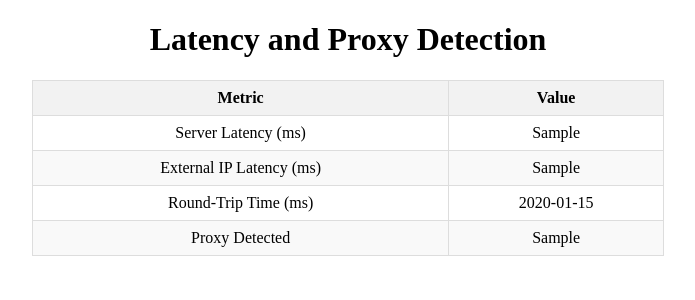
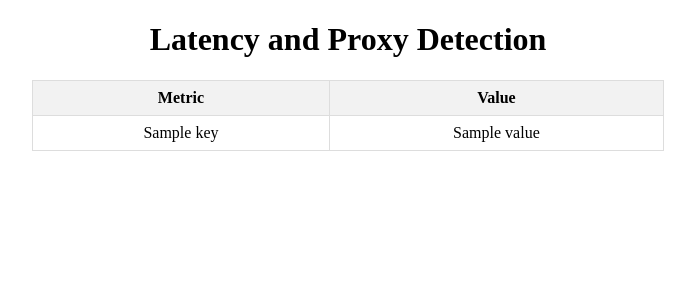
Before and after one commit to Mahadev234/latency-detection-v2, a Flask app: template templates/index.html in a window 1280 px wide. Shown: the top 300 px of the page, without its empty margins (292-987 px from the left). Run offline with Flask 3, Linux system fonts and the light colour scheme; the template is opened without the code that fills it: most values are stand-ins (such as "Sample title", 1, 10 or a date in 2020).

Commit message:
modified external latency and proxy detection

```diff
--- a/app.py
+++ b/app.py
@@ -3,16 +3,34 @@ import time
 import flask
 import asyncio
 import websockets
+import subprocess
+import json
 import requests
-
 from flask import render_template
+from flask_cors import CORS
 
 app = flask.Flask(__name__)
+CORS(app)  # Enable CORS for all routes
 
 # Configuration (Get from environment variables or set defaults)
-EXTERNAL_IP_MEASUREMENT_URL = os.environ.get(
-    "EXTERNAL_IP_MEASUREMENT_URL", "https://api.ipify.org?format=json"
-)  # Replace with your actual URL
+IPHUB_API_KEY = os.environ.get(
+    "IPHUB_API_KEY", "MjQ0NTc6emRmVGF5dzltN0pqRFp6a0NqcHF5alVwOFVVMDcxY1U="
+)  # Replace with your actual API key
+IPHUB_URL = "http://v2.api.iphub.info/ip"  # IPHub API URL
+
+
+def get_external_ip():
+    EXTERNAL_IP_MEASUREMENT_URL = os.environ.get(
+        "EXTERNAL_IP_MEASUREMENT_URL", "https://api.ipify.org?format=json"
+    )
+    try:
+        response = requests.get(EXTERNAL_IP_MEASUREMENT_URL, timeout=4)
+        if response.status_code == 200:
+            data = response.json()
+            return data.get("ip")
+    except requests.exceptions.RequestException as e:
+        print(f"Error making request to ipify: {e}")
+    return None
 
 
 async def measure_websocket_rtt(uri, timeout=4):
@@ -35,46 +53,54 @@ async def measure_websocket_rtt(uri, timeout=4):
 
 @app.route("/")
 def index():
-    # Measure latency from external IP using an external service
+    server_start_time = time.perf_counter()
+    # Measure latency and detect proxy status using IPHub
     external_latency = None
+    proxy_detected = False
+    country = "Unavailable"
+
+    ip_address = (
+        get_external_ip()  # Replace with the actual IP address you want to check
+    )
+
     try:
         start_time = time.perf_counter()
-        response = requests.get(
-            EXTERNAL_IP_MEASUREMENT_URL, timeout=4, params={"rand": time.time()}
+        result = subprocess.run(
+            [
+                "curl",
+                f"{IPHUB_URL}/{ip_address}",
+                "-H",
+                f"X-Key: {IPHUB_API_KEY}",
+            ],
+            capture_output=True,
+            text=True,
+            timeout=4,
         )
         end_time = time.perf_counter()
-        if response.status_code == 200:
+
+        if result.returncode == 0:
             external_latency = (end_time - start_time) * 1000
+            data = json.loads(result.stdout)
+            proxy_detected = data.get("block") == 1
+            country = data.get("countryName", "Unavailable")
+            print("data", data)
         else:
-            print(f"Received non-200 response: {response.status_code}")
-    except requests.exceptions.RequestException as e:
+            print(f"Curl command failed with return code {result.returncode}")
+            print(result.stderr)
+    except subprocess.TimeoutExpired:
+        print("Curl command timed out")
+    except json.JSONDecodeError:
+        print("Failed to parse JSON response from curl")
+    except Exception as e:
         print(f"Error measuring external latency: {e}")
 
     # Measure RTT using WebSocket to a known server (e.g., echo.websocket.org)
     uri = "wss://echo.websocket.events/"  # Example WebSocket server for testing
     rtt = asyncio.run(measure_websocket_rtt(uri, timeout=4))
 
-    # Proxy detection logic (simplified example - enhance as needed)
-    proxy_detected = flask.request.headers.get("X-Forwarded-For") is not None
-
-    # Render the page and measure server latency
-    start_time = time.perf_counter()
-    rendered_page = render_template(
-        "index.html",
-        table_html={
-            "Server Latency (ms)": "Calculating...",
-            "External IP Latency (ms)": (
-                round(external_latency, 2)
-                if external_latency is not None
-                else "Unavailable"
-            ),
-            "Round-Trip Time (ms)": round(rtt, 2) if rtt is not None else "Unavailable",
-            "Proxy Detected": "Yes" if proxy_detected else "No",
-        },
-    )
-    end_time = time.perf_counter()
-    server_latency = (end_time - start_time) * 1000
-
+    # Measure server latency accurately
+    server_end_time = time.perf_counter()
+    server_latency = (server_end_time - server_start_time) * 1000
     table_data = {
         "Server Latency (ms)": round(server_latency, 2),
         "External IP Latency (ms)": (
@@ -84,6 +110,7 @@ def index():
         ),
         "Round-Trip Time (ms)": round(rtt, 2) if rtt is not None else "Unavailable",
         "Proxy Detected": "Yes" if proxy_detected else "No",
+        "Country": country,
     }
 
     return render_template("index.html", table_html=table_data)
--- a/templates/index.html
+++ b/templates/index.html
@@ -46,22 +46,12 @@
             </tr>
         </thead>
         <tbody>
+            {% for key, value in table_html.items() %}
             <tr>
-                <td>Server Latency (ms)</td>
-                <td>{{ table_html["Server Latency (ms)"] }}</td>
+                <td>{{ key }}</td>
+                <td>{{ value }}</td>
             </tr>
-            <tr>
-                <td>External IP Latency (ms)</td>
-                <td>{{ table_html["External IP Latency (ms)"] }}</td>
-            </tr>
-            <tr>
-                <td>Round-Trip Time (ms)</td>
-                <td>{{ table_html["Round-Trip Time (ms)"] }}</td>
-            </tr>
-            <tr>
-                <td>Proxy Detected</td>
-                <td>{{ table_html["Proxy Detected"] }}</td>
-            </tr>
+            {% endfor %}
         </tbody>
     </table>
 </body>
```
Also changed, not shown: docker-compose.yml (+7 -5 lines), 2 other files.
